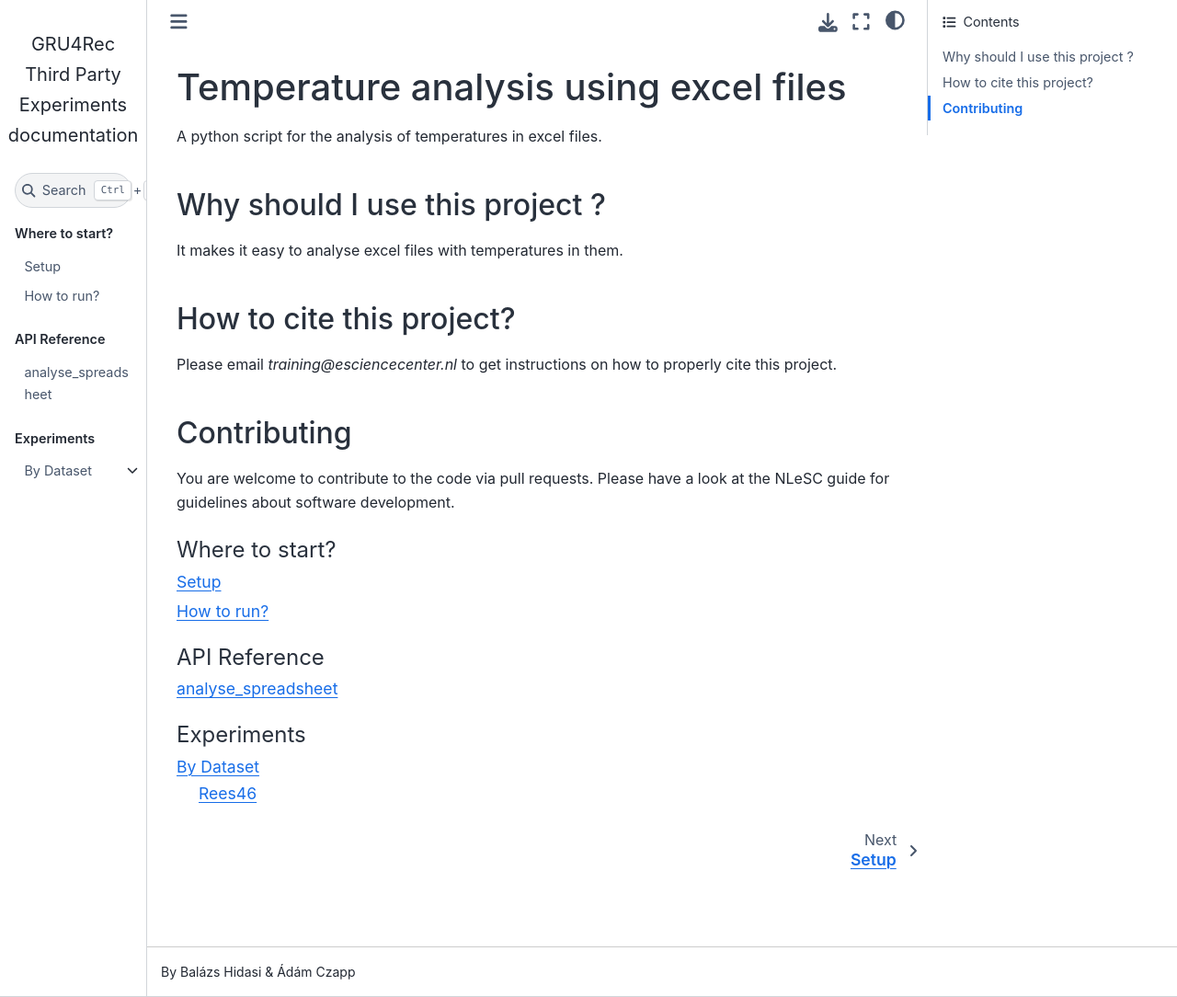
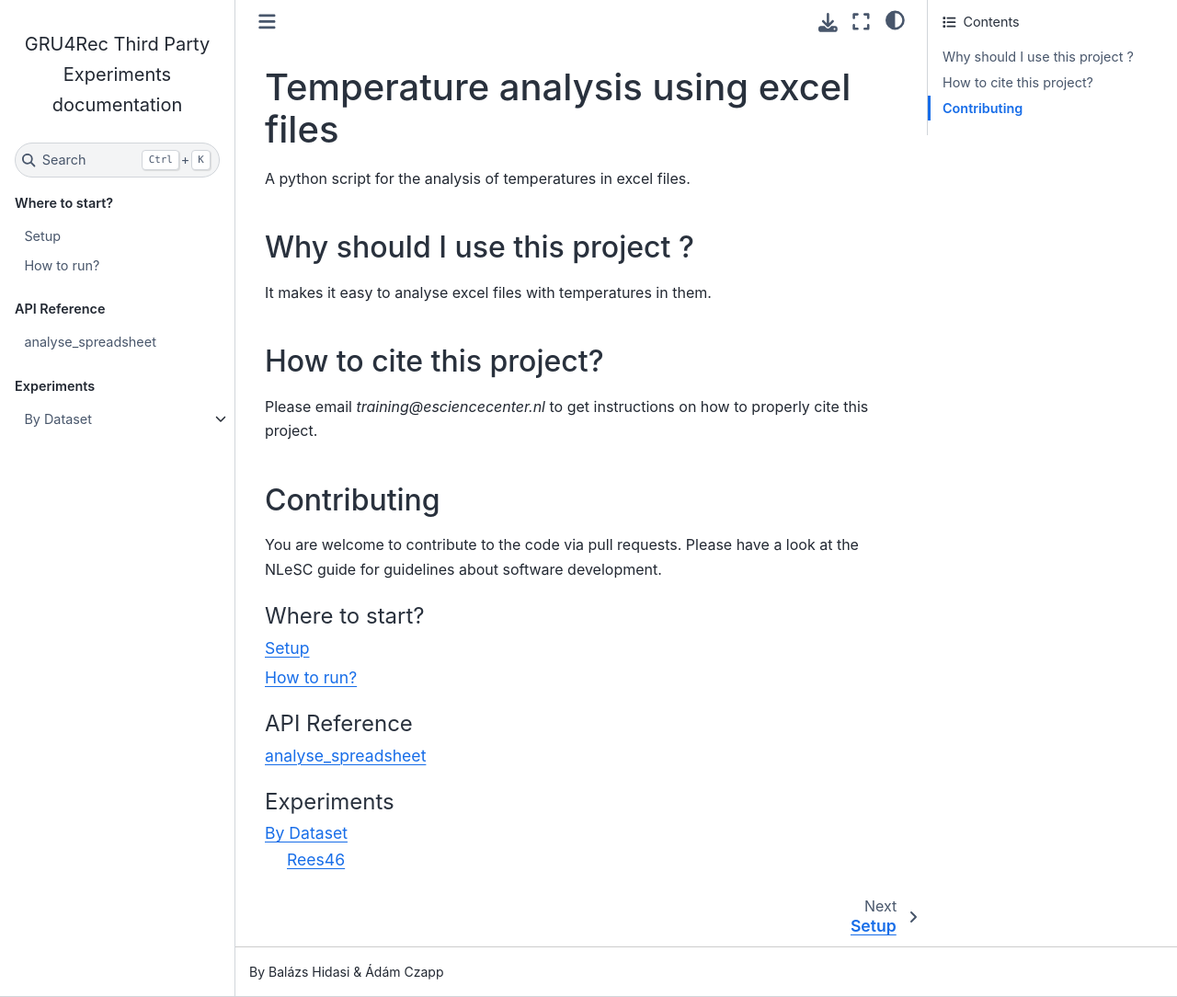
Before and after one commit to hidasib/gru4rec_third_party_comparison, a Sphinx documentation site: the page built from docs/index.rst, in a window 1280 px wide and 1084 px high. Shown: the whole window at 92% size. Built offline with Sphinx 7.4.7 and the Sphinx Book theme 1.1.4, drawn with Linux system fonts in a browser that asks for light colours.

Commit message:
css correction, when menu was closed the content overflowed on the left side of the page

```diff
--- a/docs/_static/custom.css
+++ b/docs/_static/custom.css
@@ -10,6 +10,6 @@
   max-width: 100%;
 }
 
-.bd-sidebar-primary {
+/* .bd-sidebar-primary {
   flex-basis: 12.5%;
-}
+} */
```
